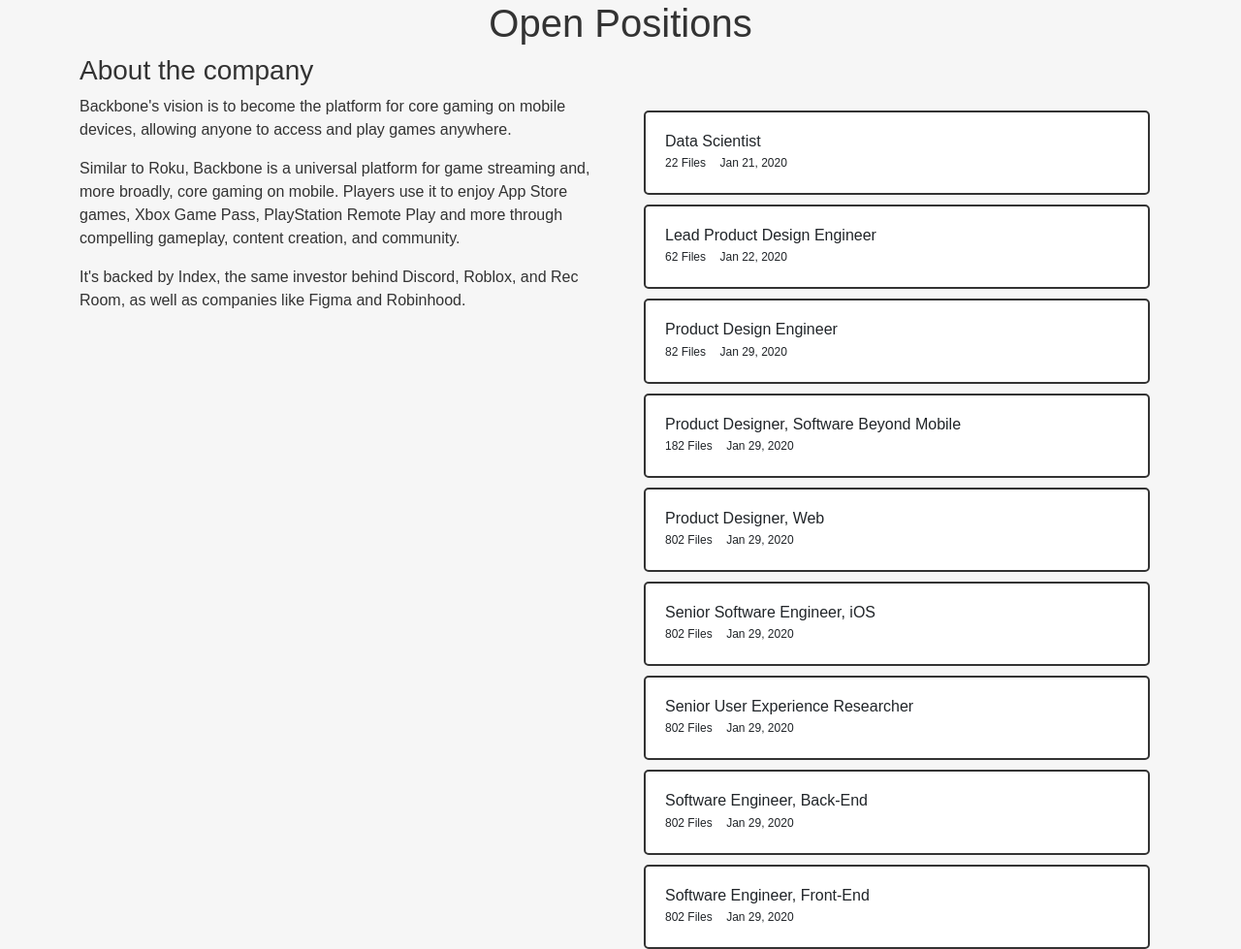
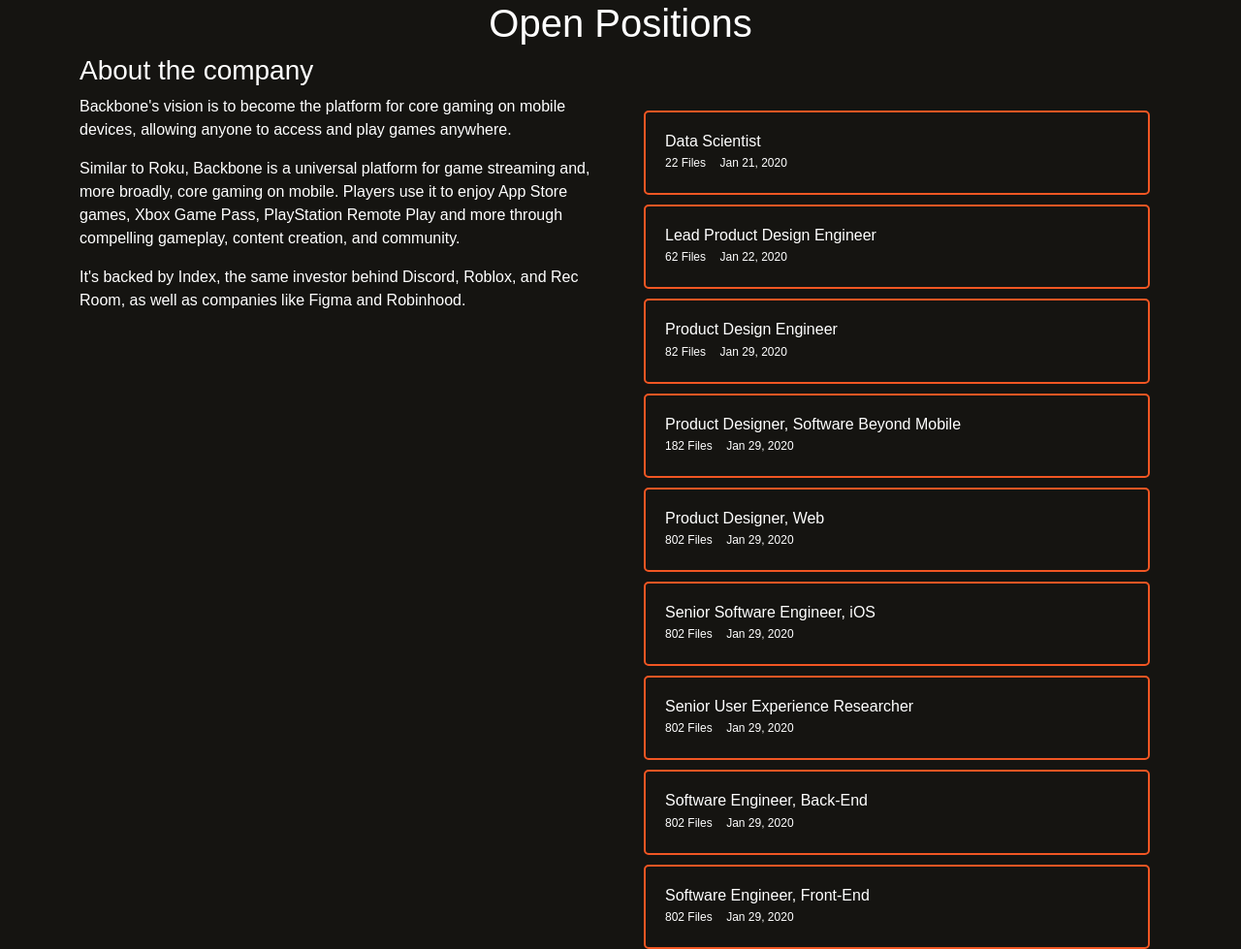
Before and after one commit to alentheguy/backbonejobapp2, a Django app: page /core/ in a window 1280 px wide. Shown: the whole page at 97% size. Run offline with Django 4.2, Linux system fonts and the light colour scheme.

Commit message:
fied colore on main

```diff
--- a/core/templates/base_generic.html
+++ b/core/templates/base_generic.html
@@ -19,11 +19,13 @@
     }
     .list-group-item{
       margin-top:10px;
-      border: 2px solid #333;
+      border: 2px solid #f15623;{##333#}
       padding: 20px;
-      background: #fff;
+      background: #151411;{##fff#}
+      color: #fff;
       cursor: pointer;
       transition: all 0.3s ease-in-out;
+
     }
     .list-group a {
       border-radius: 5px;
@@ -31,7 +33,7 @@
     }
     .list-group-item:hover{
       transform: scaleX(1.1);
-      background: #f1f1f1;
+      background: #333;{##f1f1f1#}
     }
     .about span{
       font-size: 12px;
--- a/core/templates/index.html
+++ b/core/templates/index.html
@@ -1,6 +1,7 @@
 {% extends "base_generic.html" %}
 
 {% block content %}
+<div class="container-fluid" style="background-color: #151411; color: #fff;">
     <div class="container text-center">
         <div class="row">
             <h1>Open Positions</h1>
@@ -144,4 +145,5 @@
             </div>
         </div>
     </div>
+</div>
 {% endblock %}
```
